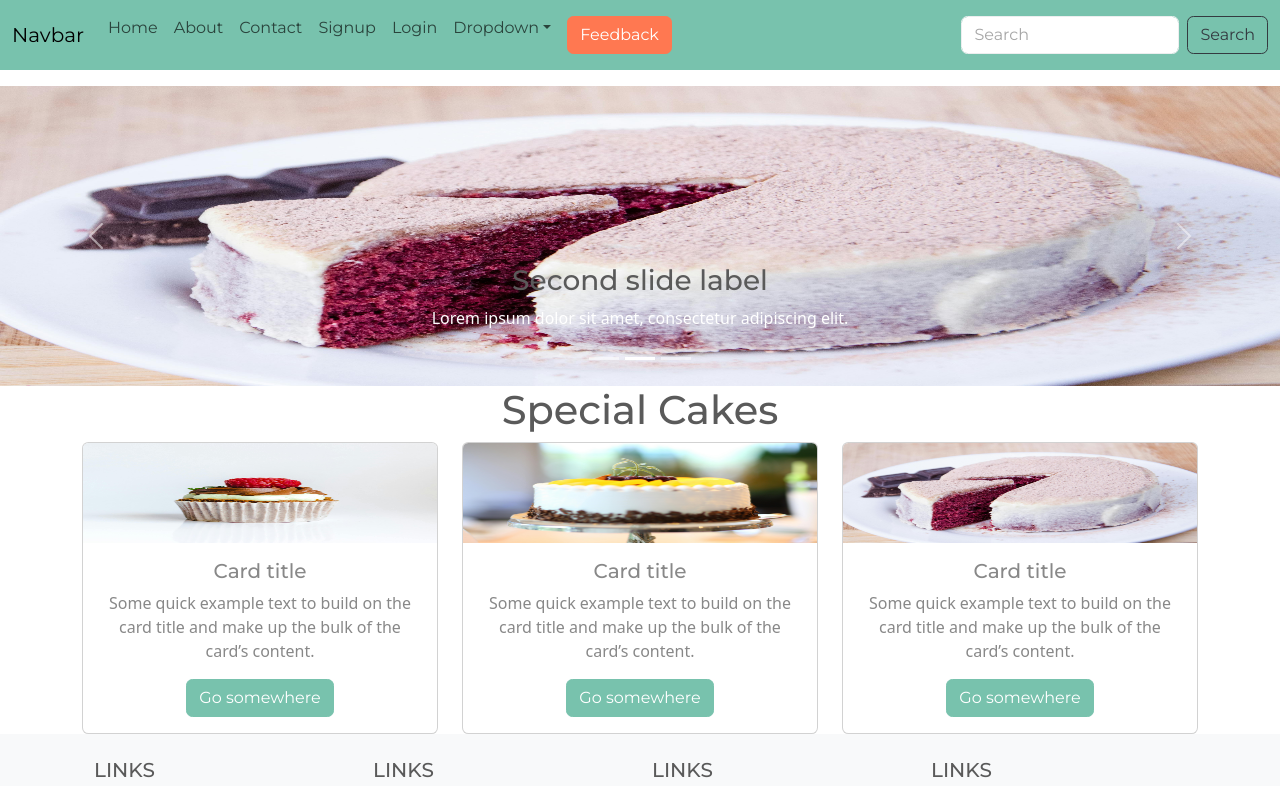
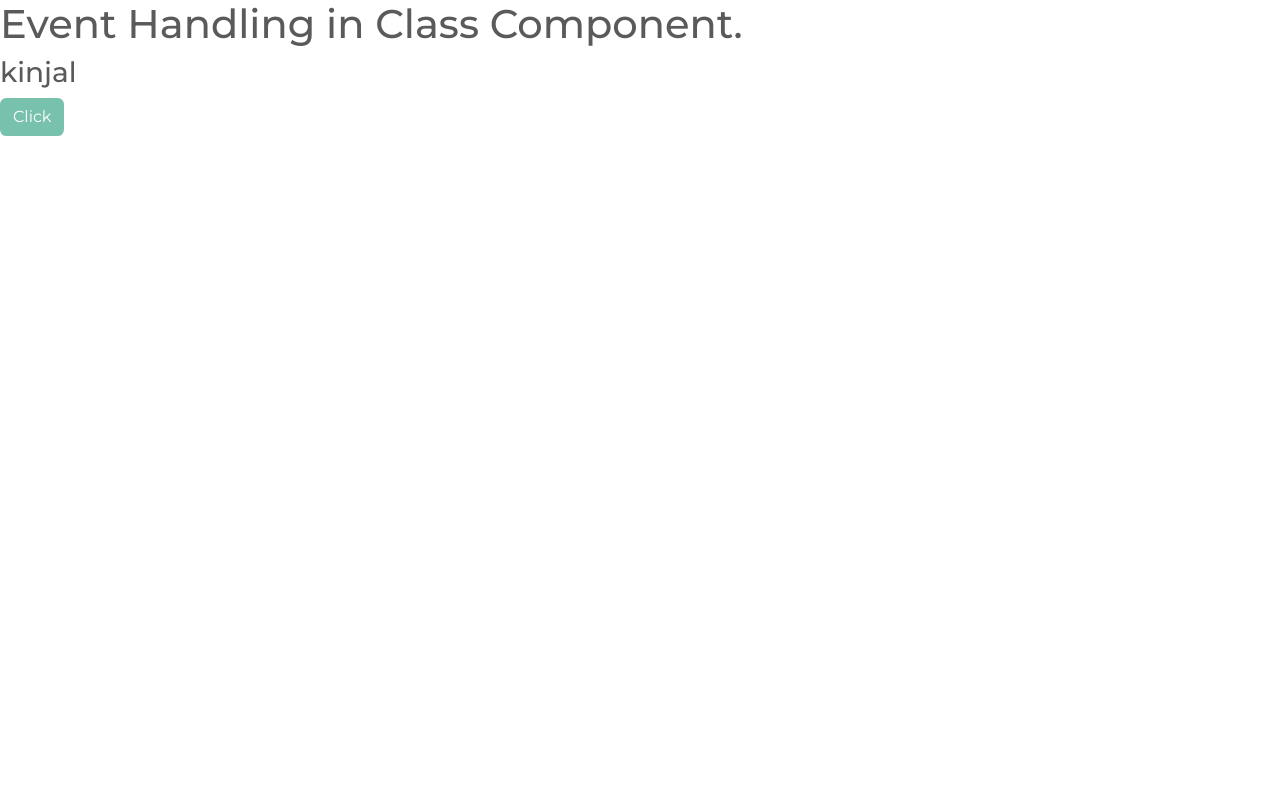
Before and after one commit to kesha2302/React-Folder, a React (Create React App) app: page / in a window 1280 px wide. Shown: the top 786 px of the page. Built offline with nearby package versions, Linux system fonts and the light colour scheme.

Commit message:
Event Handling

```diff
--- a/src/App.js
+++ b/src/App.js
@@ -13,19 +13,24 @@ import { Routes , Route} from 'react-router-dom';
 import Signup from './Components/Signup';
 import Login from './Components/Login';
 import Feedback from './Components/Feedback';
+import Clickevent from './Components/Clickevent';
+import ClickEvent2 from './Components/ClickEvent2';
 
 function App() {
   return (
     <div className="App">
 
-<Routes>
+{/* <Routes>
         <Route path="/" element={<HomePage/>}></Route>
         <Route path="/About" element={<AboutPage/>}/>
         <Route path="/Contact" element={<ContactPage/>}/>
         <Route path='/Signup' element={<Signup/>}/>
         <Route path='/Login' element={<Login/>}/>
         <Route path='Feedback' element={<Feedback/>}/>
-      </Routes>
+      </Routes> */}
+
+      {/* <Clickevent/> */}
+      <ClickEvent2/>
 
     </div>
   );
--- /dev/null
+++ b/src/Components/ClickEvent2.js
@@ -0,0 +1,24 @@
+import { Component } from 'react'
+
+export class ClickEvent2 extends Component {
+
+    click(){
+let name= "kesha"
+alert(name)
+    }
+  render() {
+    let name = "kinjal";
+    return (
+      <div>
+        <h1>Event Handling in Class Component.</h1>
+        <h3>{name}</h3>
+
+        <button class="btn bg-primary" onClick={this.click}>
+                Click
+        </button>
+      </div>
+    )
+  }
+}
+
+export default ClickEvent2
--- /dev/null
+++ b/src/Components/Clickevent.js
@@ -0,0 +1,29 @@
+
+function Clickevent() {
+    let name = "Patel Kesha"
+
+    function click(){
+        name = "Kinjal"
+        alert(name)
+    }
+  return (
+    <div>
+      <h1>Event Handing in Functional Component</h1>
+      <h3>{name}</h3>
+
+      {/* <button class="btn bg-primary" onClick={click}>
+              Click Me!
+      </button> */}
+
+            {/* <button class="btn bg-primary" onClick={()=>click()}>
+              Click Me!
+      </button> */}
+
+            <button class="btn bg-primary" onClick={()=> alert(name)}>
+              Click Me!
+      </button>
+    </div>
+  )
+}
+
+export default Clickevent
```
